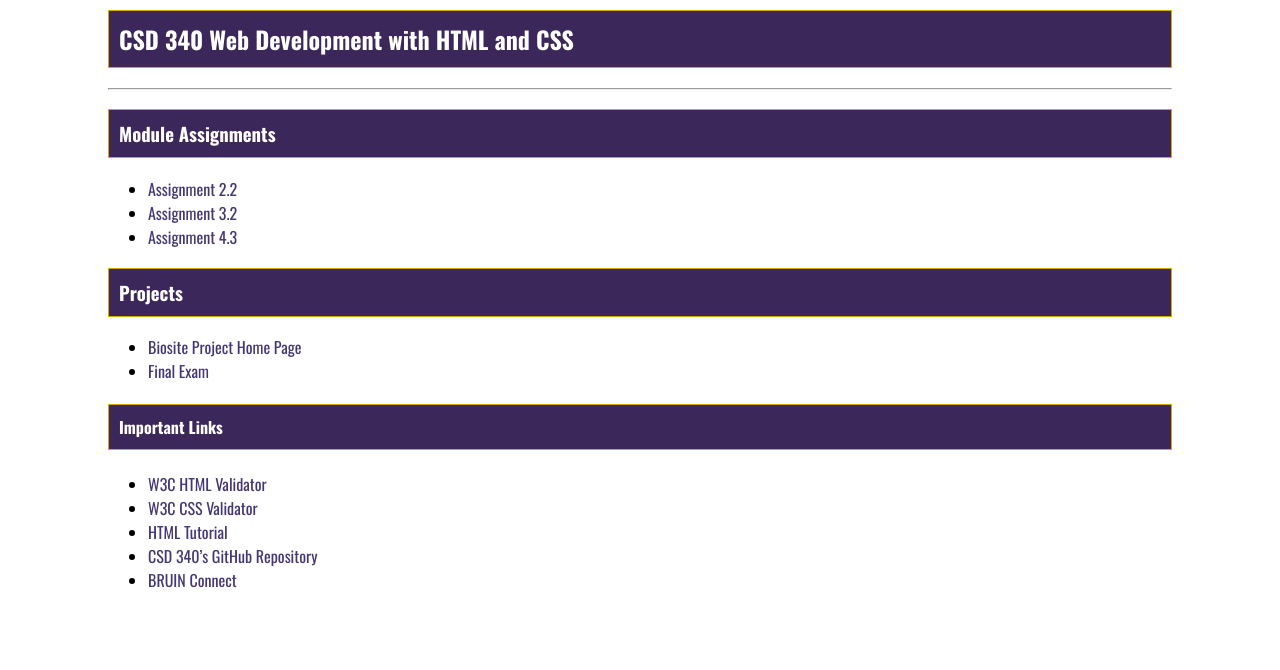
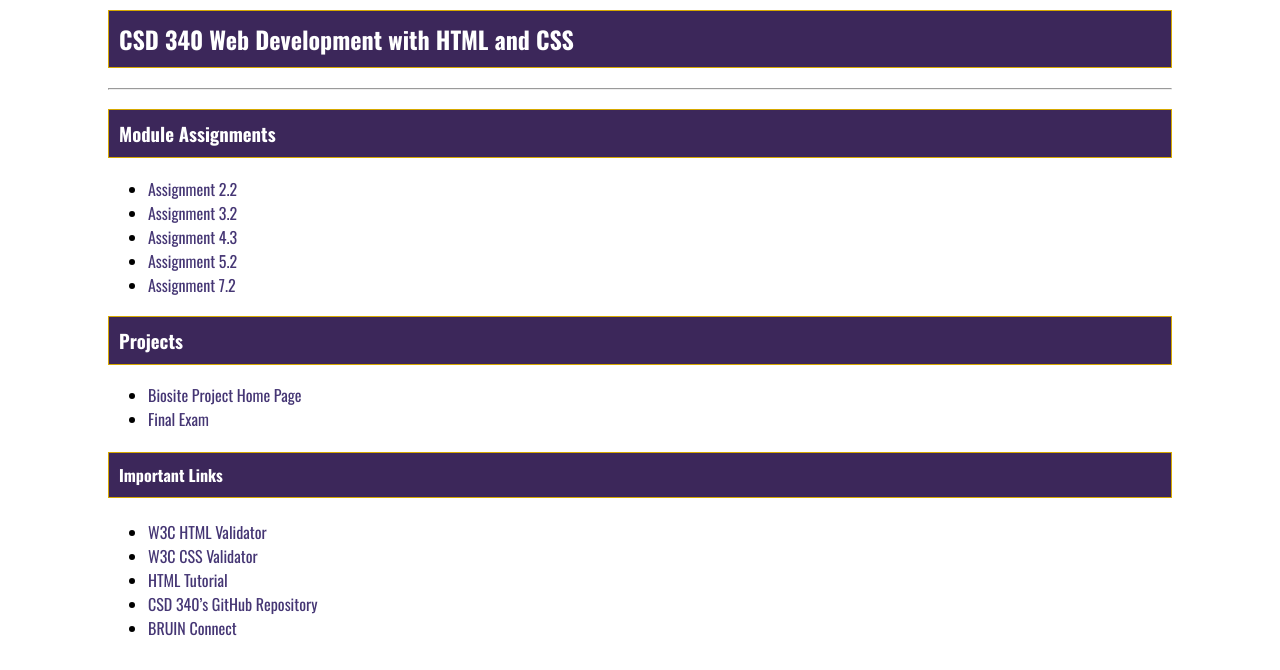
Before and after one commit to BrittNorm/csd-340, a plain HTML site: page index.html in a window 1280 px wide. Shown: the part 130-800 px from the top of the page. Drawn offline with nearby package versions, Linux system fonts and the light colour scheme.

Commit message:
Update index.html

```diff
--- a/index.html
+++ b/index.html
@@ -19,7 +19,9 @@ Assignment 4.2
           <ul>
               <li><a href="module_2/normandin_EX1.html">Assignment 2.2</a> </li>
               <li><a href="module_3/normandin_EX2.html">Assignment 3.2</a> </li>
-              <li><a href="module_4/normandin_EX3.html">Assignment 4.3</a></li>
+              <li><a href="module_4/normandin_EX3.html">Assignment 4.3</a> </li>
+              <li><a href="module_5/normandin_EX4.html">Assignment 5.2</a> </li>
+              <li><a href="module_7/normandin_EX4.html">Assignment 7.2</a> </li>
           </ul>
           <h3>Projects</h3>
           <!--Placeholder-->
```
